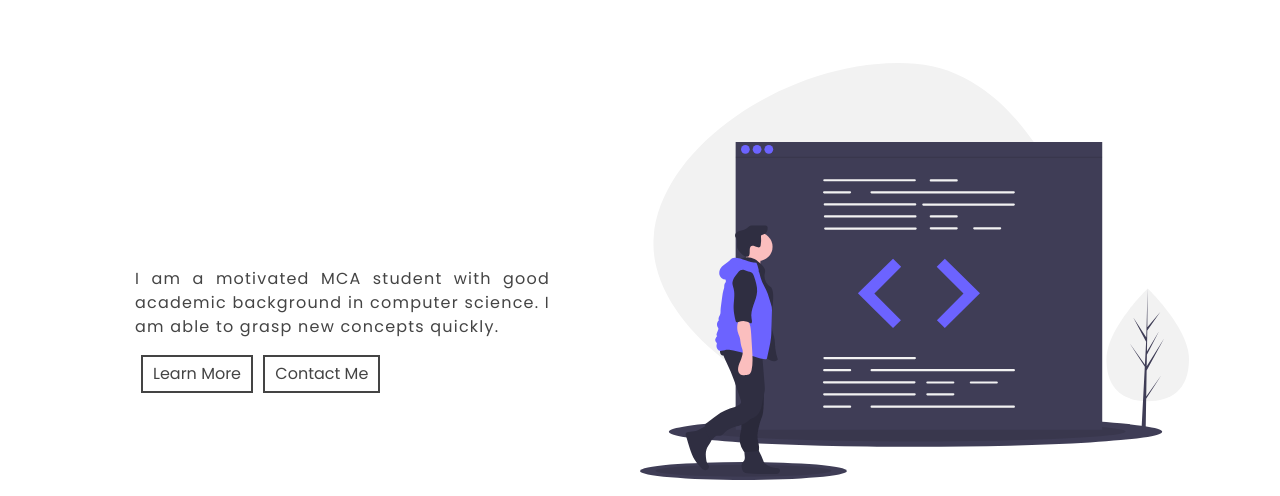
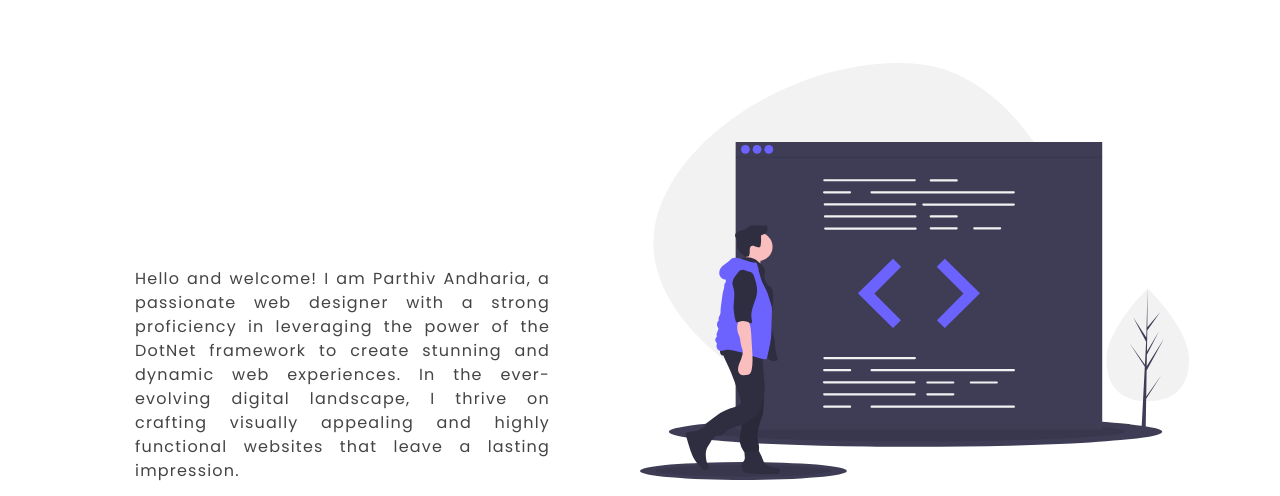
Before and after one commit to Parthivandharia/my-portfolio, a plain HTML site: page index.html in a window 1280 px wide. Shown: the part 107-603 px from the top of the page. Drawn offline with nearby package versions, Linux system fonts and the light colour scheme.

Commit message:
Add files via upload

```diff
--- a/index.html
+++ b/index.html
@@ -62,8 +62,7 @@
                         data-deleteDelay="1000" data-loop="1" style="color:blue!important;"></span>
                     &nbsp;</h1>
                 <p class="hero-des">
-                    I am a motivated MCA student with good academic background in computer science. I am able to
-                    grasp new concepts quickly.
+                    Hello and welcome! I am Parthiv Andharia, a passionate web designer with a strong proficiency in leveraging the power of the DotNet framework to create stunning and dynamic web experiences. In the ever-evolving digital landscape, I thrive on crafting visually appealing and highly functional websites that leave a lasting impression.
                 </p>
                 <script async src="https://unpkg.com/typer-dot-js@0.1.0/typer.js"></script>
                 <a href="learnmore.html"><button class="contact-btn">
```
Also changed, not shown: work.html (line endings or trailing spaces).
